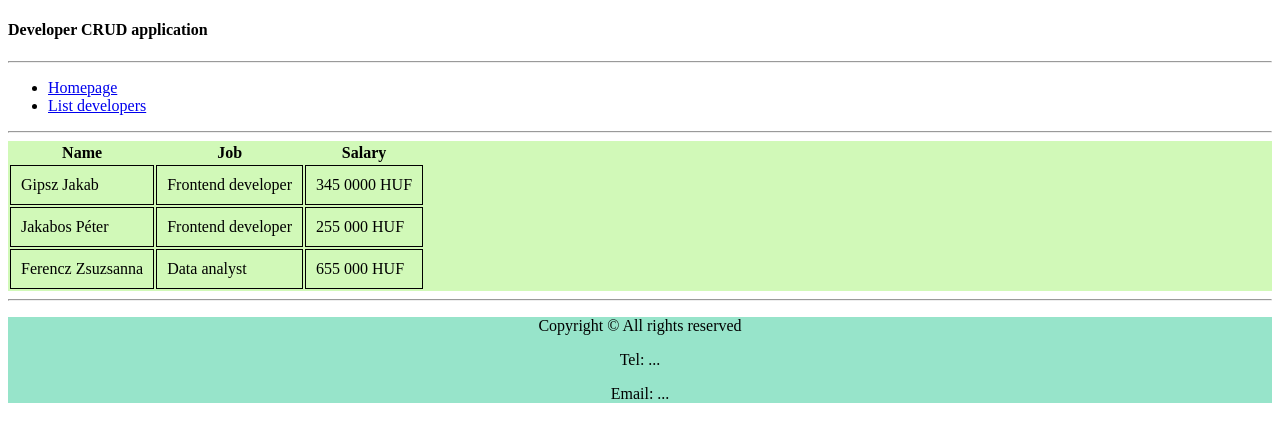
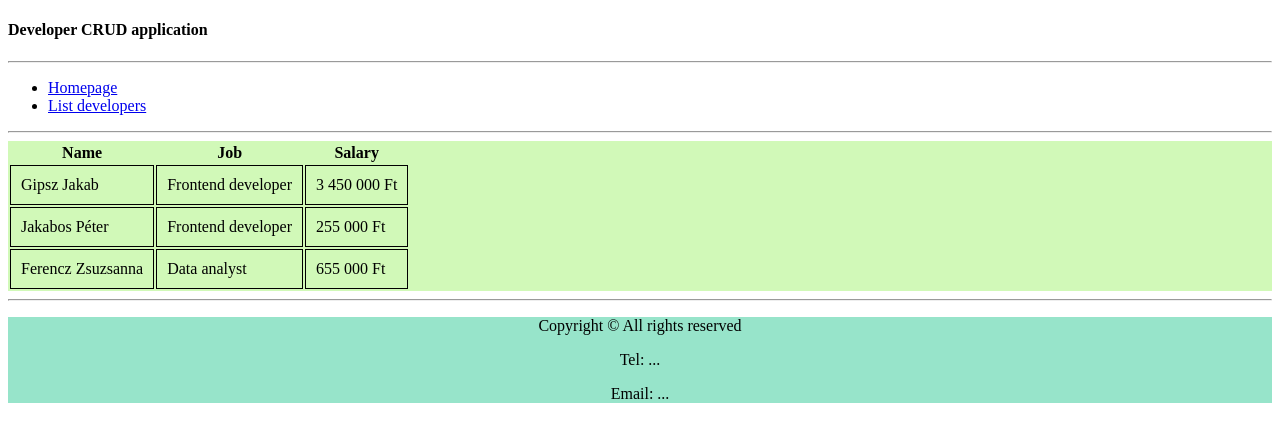
Before and after one commit to siposm/jrfr, an Angular app: page /list in a window 1280 px wide. Shown: the top 442 px of the page. Built offline with nearby package versions, Linux system fonts and the light colour scheme.

Commit message:
HUF tolocalestring added

```diff
--- a/src/app/developer.ts
+++ b/src/app/developer.ts
@@ -4,21 +4,10 @@ export class Developer {
     salary: number = 0
 
     getFormattedSalary(): string {
-        let out = ""
-        for (let i = 0; i < this.salary.toString().length; i++) {
-            out += this.salary.toString()[i]
-            if (i == 2) {
-                out += " "
-            }
-        }
-        return out + " HUF"
-
-        // házi feladat!!!
-        // 4000000 -> 4.000.000
-        // 400000 -> 400.000
-        // 40000 -> 40.000
-        // 4000 -> 4000
-        // 400 -> 400
-        // 40 -> 40
+        return this.salary.toLocaleString("hu-HU", {
+            style: "currency",
+            currency: "HUF",
+            maximumFractionDigits: 0
+        })
     }
 }
```
